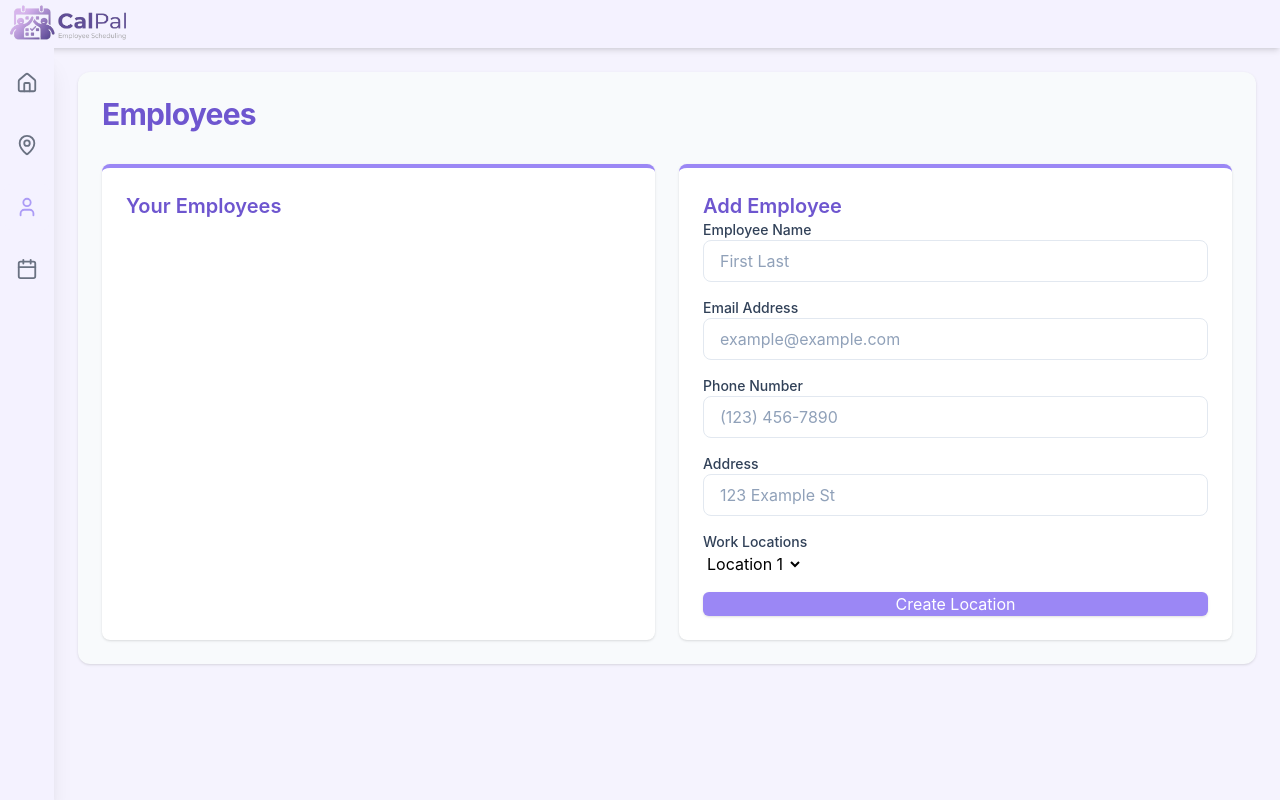
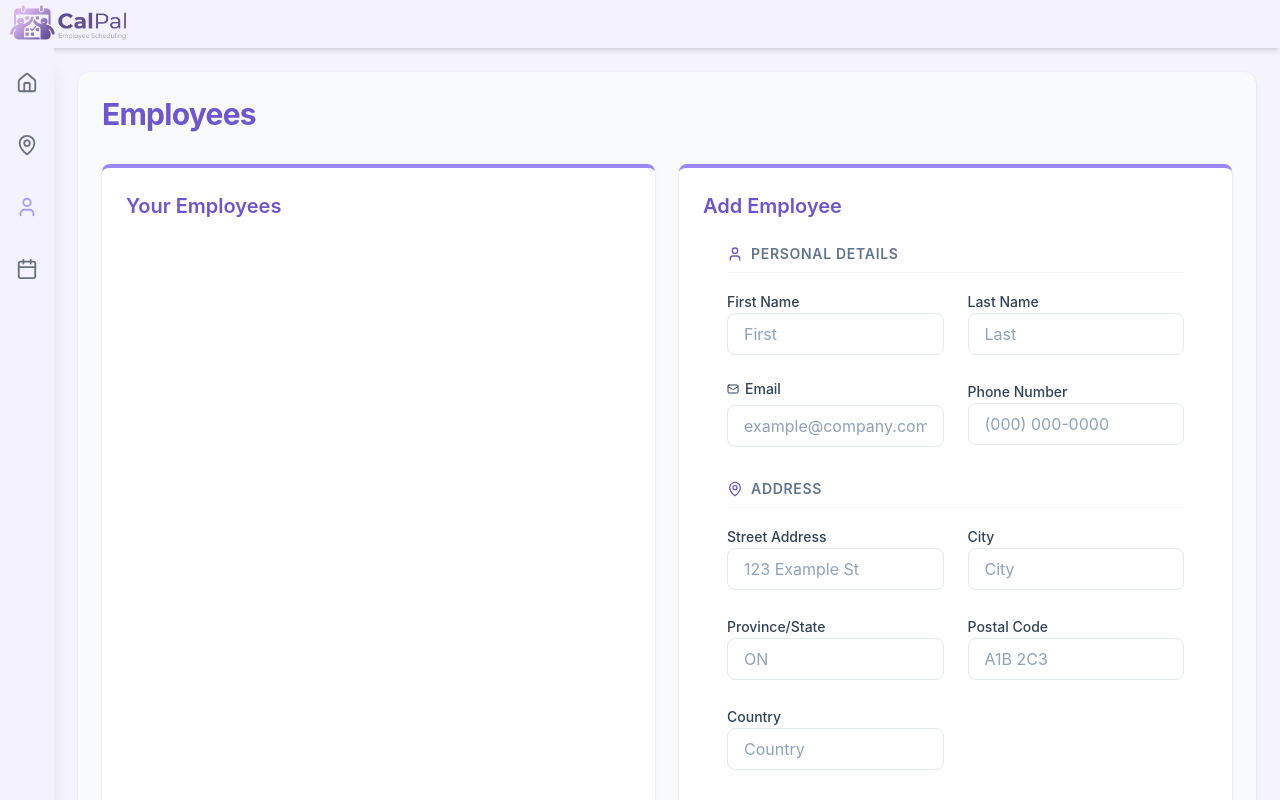
Before and after one commit to jprincip21/CalPal_dashboard, a Next.js app: page /employees in a window 1280 px wide. Built offline with nearby package versions, Linux system fonts and the light colour scheme.

Commit message:
Updated Employee Form to match API Call

```diff
--- a/widgets/NewEmployeeForm.tsx
+++ b/widgets/NewEmployeeForm.tsx
@@ -1,65 +1,158 @@
 "use client";
+
 import { useState } from "react";
 import { Button } from "@/components/ui/button";
 import { Input } from "@/components/ui/input";
+import { Briefcase, MapPin, User, Mail, DollarSign, Calendar } from "lucide-react";
 
 export default function NewEmployeeForm() {
+    const [loading, setLoading] = useState(false);
+    const today = new Date().toLocaleDateString('en-CA');
 
-    const [loading, setLoading] = useState(false);
-
-    async function handleSubmit(event: React.SubmitEvent<HTMLFormElement>) {
+    async function handleSubmit(event: React.FormEvent<HTMLFormElement>) {
         event.preventDefault();
+        const form = event.currentTarget
         setLoading(true);
 
-    const formData = new FormData(event.currentTarget);
+        const formData = new FormData(form);
         const data = Object.fromEntries(formData.entries());
 
-    // --- MOCK API CALL ---
-    console.log("Submitting to API (Pending):", data);
-    console.log("Submitted Successfully", data)
+        // Convert string "true"/"false" from select to actual boolean for Python API
+        const payload = {
+            ...data,
+            wage: parseFloat(data.wage as string),
+            is_active: data.is_active === "true"
+        };
 
-    setLoading(false)
-    event.currentTarget.reset();
+        console.log("Submitting to API:", payload);
+
+        // Mock API delay
+        await new Promise(resolve => setTimeout(resolve, 1000));
+
+        setLoading(false);
+        form.reset();
     }
+
+    // Shared Tailwind class for our custom-styled select inputs
+    const selectClass = "flex h-10 w-full rounded-md border border-slate-200 bg-white px-3 py-2 text-sm ring-offset-white focus-visible:outline-none focus-visible:ring-2 focus-visible:ring-slate-950 disabled:cursor-not-allowed disabled:opacity-50";
+
     return (
-        <form onSubmit={handleSubmit} className="flex flex-col gap-4">
-            <div>
-                <label className="block text-sm font-medium text-slate-700">Employee Name</label>
-                <Input name="employeeName" placeholder="First Last" required />
+
+            <form onSubmit={handleSubmit} className="p-6 space-y-8">
+
+                {/* SECTION: Personal Information */}
+                <section className="space-y-4">
+                    <div className="flex items-center gap-2 border-b border-slate-100 pb-2">
+                        <User className="w-4 h-4 text-pr text-lavender-dark" />
+                        <h3 className="text-sm font-semibold uppercase tracking-wider text-slate-500">Personal Details</h3>
+                    </div>
+                    <div className="grid grid-cols-1 md:grid-cols-2 gap-6">
+                        <div className="space-y-1.5">
+                            <label className="text-sm font-medium text-slate-700">First Name</label>
+                            <Input name="first_name" placeholder="First" required />
+                        </div>
+                        <div className="space-y-1.5">
+                            <label className="text-sm font-medium text-slate-700">Last Name</label>
+                            <Input name="last_name" placeholder="Last" required />
+                        </div>
+                        <div className="space-y-1.5">
+                            <label className="text-sm font-medium text-slate-700 flex items-center gap-1.5"><Mail className="w-3 h-3"/> Email</label>
+                            <Input type="email" name="email" placeholder="example@company.com" required />
+                        </div>
+                        <div className="space-y-1.5">
+                            <label className="text-sm font-medium text-slate-700">Phone Number</label>
+                            <Input name="phone_number" placeholder="(000) 000-0000" required />
+                        </div>
+                    </div>
+                </section>
+
+                {/* SECTION: Address */}
+                <section className="space-y-4">
+                    <div className="flex items-center gap-2 border-b border-slate-100 pb-2">
+                        <MapPin className="w-4 h-4 text-lavender-dark" />
+                        <h3 className="text-sm font-semibold uppercase tracking-wider text-slate-500">Address</h3>
+                    </div>
+                    <div className="grid grid-cols-1 md:grid-cols-2 lg:grid-cols-4 gap-6">
+                        <div className="md:col-span-2 space-y-1.5">
+                            <label className="text-sm font-medium text-slate-700">Street Address</label>
+                            <Input name="address" placeholder="123 Example St" required />
+                        </div>
+                        <div className="md:col-span-2 space-y-1.5">
+                            <label className="text-sm font-medium text-slate-700">City</label>
+                            <Input name="city" placeholder="City" required />
+                        </div>
+                        <div className="md:col-span-2 space-y-1.5">
+                            <label className="text-sm font-medium text-slate-700">Province/State</label>
+                            <Input name="province_state_region" placeholder="ON" required />
+                        </div>
+                        <div className="md:col-span-2 space-y-1.5">
+                            <label className="text-sm font-medium text-slate-700">Postal Code</label>
+                            <Input name="postal_zip_code" placeholder="A1B 2C3" required />
+                        </div>
+                        <div className="md:col-span-2 space-y-1.5">
+                            <label className="text-sm font-medium text-slate-700">Country</label>
+                            <Input name="country" placeholder="Country" required />
+                        </div>
+                    </div>
+                </section>
+
+                {/* SECTION: Employment */}
+                <section className="space-y-4">
+                    <div className="flex items-center gap-2 border-b border-slate-100 pb-2">
+                        <Briefcase className="w-4 h-4 text-lavender-dark" />
+                        <h3 className="text-sm font-semibold uppercase tracking-wider text-slate-500">Job Information</h3>
+                    </div>
+                    <div className="grid grid-cols-1 md:grid-cols-2 gap-6">
+                        <div className="space-y-1.5">
+                            <label className="text-sm font-medium text-slate-700">Job Title</label>
+                            <Input name="job_title" placeholder="Staff" required />
+                        </div>
+                        <div className="space-y-1.5">
+                            <label className="text-sm font-medium text-slate-700 flex items-center gap-1.5"><Calendar className="w-3 h-3"/> Hire Date</label>
+                            <Input type="date" name="hire_date" defaultValue={today} required />
+                        </div>
+                        <div className="space-y-1.5">
+                            <label className="text-sm font-medium text-slate-700">Wage Type</label>
+                            <select name="wage_type" className={selectClass}>
+                                <option value="Hourly">Hourly</option>
+                                <option value="Salary">Salary</option>
+                            </select>
+                        </div>
+                        <div className="space-y-1.5">
+                            <label className="text-sm font-medium text-slate-700 flex items-center gap-1.5"><DollarSign className="w-3 h-3"/> Wage</label>
+                            <Input type="number" step="0.01" name="wage" placeholder="0.00" required />
+                        </div>
+                        <div className="space-y-1.5">
+                            <label className="text-sm font-medium text-slate-700">Employee Status</label>
+                            <select name="is_active" className={selectClass}>
+                                <option value="true">Active</option>
+                                <option value="false">Inactive</option>
+                            </select>
                         </div>
 
-            <div>
-                <label className="block text-sm font-medium text-slate-700">Email Address</label>
-                <Input name="emailAddress" placeholder="example@example.com" required />
-            </div>
-
-            <div>
-                <label className="block text-sm font-medium text-slate-700">Phone Number</label>
-                <Input name="phoneNumber" placeholder="(123) 456-7890" required />
-            </div>
-
-            <div>
-                <label className="block text-sm font-medium text-slate-700">Address</label>
-                <Input name="address" placeholder="123 Example St" required />
-            </div>
-            {/* Will be implemented in the future.
-            <div>
-                <label className="block text-sm font-medium text-slate-700">Availability</label>
-                <Input name="phoneNumber" placeholder="(123) 456-7890" required />
-            </div> */}
-            {/* Locations will come from an API Call.  Create Select Component/Widget for this.*/}
-            <div>
-                <label className="block text-sm font-medium text-slate-700">Work Locations</label>
-                <select name="workLocations">
+                        {/* Locations will come from an API Call. Create Select Component/Widget for this.*/}
+                        <div className="space-y-1.5">
+                            <label className="text-sm font-medium text-slate-700">Work Location</label>
+                            <select name="workLocations" className={selectClass}>
                                 <option>Location 1</option>
                                 <option>Location 2</option>
                                 <option>Location 3</option>
                             </select>
                         </div>
+                    </div>
+                </section>
 
-            <Button type="submit" disabled={loading}>
-                {loading ? "Saving..." : "Create Location"}
+                {/* Will be implemented in the future.
+                <div className="space-y-1.5">
+                    <label className="text-sm font-medium text-slate-700">Availability</label>
+                    <Input name="availability" placeholder="Open" />
+                </div> */}
+
+                <div className="pt-4">
+                    <Button type="submit" disabled={loading} className="w-full h-11">
+                        {loading ? "Creating..." : "Save New Employee"}
                     </Button>
+                </div>
             </form>
-    )
+    );
 }
```
Lines whose indentation alone changed are shown as unchanged.
